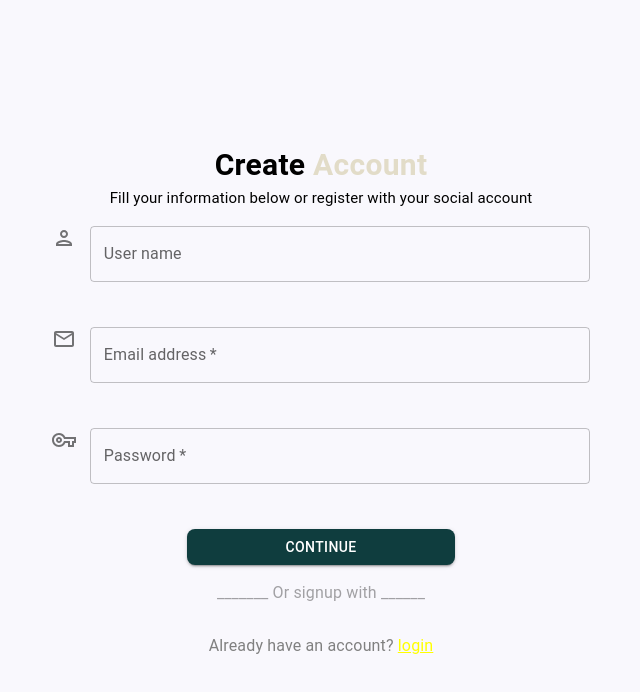
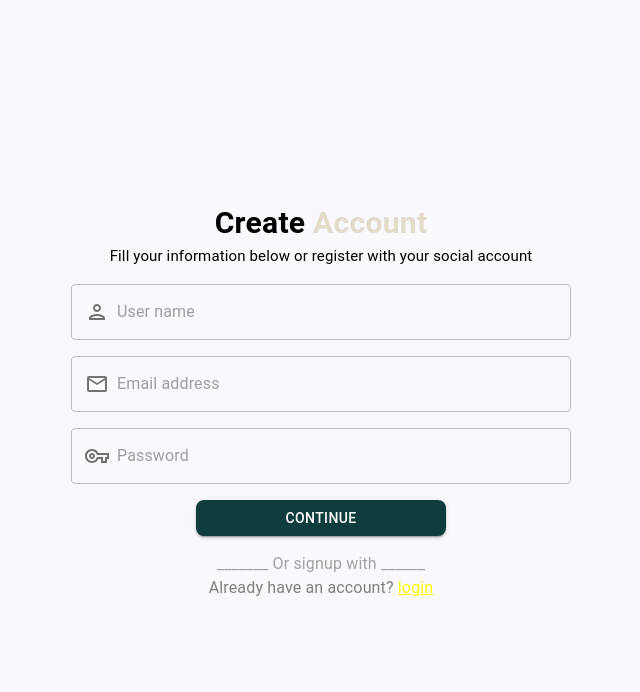
Before and after one commit to Akita-enterprices/Futsal-application, a React (Create React App) app: page /createaccount in a window 1280 px wide. Shown: the top 692 px of the page, without its empty margins (319-959 px from the left). Built offline with nearby package versions, Linux system fonts and the light colour scheme.

Commit message:
create account

```diff
--- a/src/pages/createaccount.tsx
+++ b/src/pages/createaccount.tsx
@@ -1,8 +1,9 @@
 import { useState } from "react";
-import { Box, Typography, TextField, Button } from "@mui/material";
+import { Box, Typography, TextField, Button, InputAdornment } from "@mui/material";
 import PersonOutlinedIcon from "@mui/icons-material/PersonOutlined";
 import EmailOutlinedIcon from "@mui/icons-material/EmailOutlined";
 import VpnKeyOutlinedIcon from "@mui/icons-material/VpnKeyOutlined";
+
 const Createaccount: React.FC<{}> = () => {
   const [email, setEmail] = useState("");
   const [password, setPassword] = useState("");
@@ -16,10 +17,11 @@ const Createaccount: React.FC<{}> = () => {
     setEmail("");
     setPassword("");
   };
+
   return (
     <Box
       sx={{
-        height: "100vh",
+        height: { sm: "100vh", xs: "700px" },
         display: "flex",
         flexDirection: "column",
         justifyContent: "center",
@@ -28,14 +30,13 @@ const Createaccount: React.FC<{}> = () => {
         color: "black",
         fontSize: "1.5rem",
         fontWeight: "bold",
-        maxWidth: "100%",
       }}
     >
       <Typography
-        sx={{ fontSize: { sm: "30px", xs: "20px;" }, fontWeight: "bold" }}
+        sx={{ fontSize: { sm: "30px", xs: "20px" }, fontWeight: "bold" }}
       >
         <span style={{ color: "black" }}>Create</span>{" "}
-        <span style={{ color: "#E2DCC8" }}>Account</span>{" "}
+        <span style={{ color: "#E2DCC8" }}>Account</span>
       </Typography>
       <Typography
         sx={{
@@ -44,48 +45,60 @@ const Createaccount: React.FC<{}> = () => {
           textAlign: "center",
         }}
       >
-        Fill your information below or register with your social account{" "}
+        Fill your information below or register with your social account
       </Typography>
       <Box sx={{ mt: 2, maxWidth: "100%", textAlign: "center" }}>
         <form onSubmit={handleSubmit}>
           <Box>
-            {" "}
-            <PersonOutlinedIcon color="action" sx={{ marginRight: 1 }} />{" "}
             <TextField
-              label="User name"
+              placeholder="User name"
               type="name"
               sx={{ mb: 2, width: { sm: 500, xs: 300 } }}
+              InputProps={{
+                startAdornment: (
+                  <InputAdornment position="start">
+                    <PersonOutlinedIcon color="action" />
+                  </InputAdornment>
+                ),
+              }}
             />
           </Box>
 
-          <br />
           <Box>
-            {" "}
-            <EmailOutlinedIcon color="action" sx={{ marginRight: 1 }} />{" "}
             <TextField
-              label="Email address"
+              placeholder="Email address"
               type="email"
               value={email}
               onChange={(e) => setEmail(e.target.value)}
               required
               sx={{ mb: 2, width: { sm: 500, xs: 300 } }}
+              InputProps={{
+                startAdornment: (
+                  <InputAdornment position="start">
+                    <EmailOutlinedIcon color="action" />
+                  </InputAdornment>
+                ),
+              }}
             />
           </Box>
 
-          <br />
           <Box>
-            <VpnKeyOutlinedIcon color="action" sx={{ marginRight: 1 }} />{" "}
             <TextField
-              label="Password"
+              placeholder="Password"
               type="password"
               value={password}
               onChange={(e) => setPassword(e.target.value)}
               required
               sx={{ mb: 2, width: { sm: 500, xs: 300 } }}
+              InputProps={{
+                startAdornment: (
+                  <InputAdornment position="start">
+                    <VpnKeyOutlinedIcon color="action" />
+                  </InputAdornment>
+                ),
+              }}
             />
           </Box>
-
-          <br />
 
           <Button
             type="submit"
@@ -94,13 +107,12 @@ const Createaccount: React.FC<{}> = () => {
             sx={{
               bgcolor: "#0F3D3E",
               "&:hover": {
-                bgcolor: "#0F3D3E", // Same color as background
+                bgcolor: "#0F3D3E",
               },
-
               width: {
                 sm: "50%",
                 xs: "50%",
-              }, // Add margin top for spacing
+              },
               borderRadius: 2,
               mb: 2,
             }}
@@ -112,7 +124,6 @@ const Createaccount: React.FC<{}> = () => {
           </Typography>
         </form>
       </Box>
-      <br />
       <Typography sx={{ color: "grey", "& a": { color: "yellow" } }}>
         Already have an account? <a href="/login">login</a>
       </Typography>
@@ -121,3 +132,155 @@ const Createaccount: React.FC<{}> = () => {
 };
 
 export default Createaccount;
+
+
+// import { useState } from "react";
+// import { Box, Typography, TextField, Button, InputAdornment } from "@mui/material";
+// import PersonOutlinedIcon from "@mui/icons-material/PersonOutlined";
+// import EmailOutlinedIcon from "@mui/icons-material/EmailOutlined";
+// import VpnKeyOutlinedIcon from "@mui/icons-material/VpnKeyOutlined";
+
+// const Createaccount: React.FC<{}> = () => {
+//   const [username, setUsername] = useState("");
+//   const [email, setEmail] = useState("");
+//   const [password, setPassword] = useState("");
+
+//   const handleSubmit = (e: React.FormEvent) => {
+//     e.preventDefault();
+//     // Form submission logic
+//     console.log("Submitted username:", username);
+//     console.log("Submitted email:", email);
+//     console.log("Submitted password:", password);
+//     // Reset form fields
+//     setUsername("");
+//     setEmail("");
+//     setPassword("");
+//   };
+
+//   const handleUsernameChange = (e: React.ChangeEvent<HTMLInputElement>) => {
+//     setUsername(e.target.value);
+//   };
+
+//   const handleEmailChange = (e: React.ChangeEvent<HTMLInputElement>) => {
+//     setEmail(e.target.value);
+//   };
+
+//   const handlePasswordChange = (e: React.ChangeEvent<HTMLInputElement>) => {
+//     setPassword(e.target.value);
+//   };
+
+//   return (
+//     <Box
+//       sx={{
+//         height: { sm: "100vh", xs: "700px" },
+//         display: "flex",
+//         flexDirection: "column",
+//         justifyContent: "center",
+//         alignItems: "center",
+//         bgcolor: "#f9f8fd",
+//         color: "black",
+//         fontSize: "1.5rem",
+//         fontWeight: "bold",
+//       }}
+//     >
+//       <Typography
+//         sx={{ fontSize: { sm: "30px", xs: "20px" }, fontWeight: "bold" }}
+//       >
+//         <span style={{ color: "black" }}>Create</span>{" "}
+//         <span style={{ color: "#E2DCC8" }}>Account</span>
+//       </Typography>
+//       <Typography
+//         sx={{
+//           fontSize: { sm: "15px", xs: "14px" },
+//           padding: { sm: 0, xs: 3 },
+//           textAlign: "center",
+//         }}
+//       >
+//         Fill your information below or register with your social account
+//       </Typography>
+//       <Box sx={{ mt: 2, maxWidth: "100%", textAlign: "center" }}>
+//         <form onSubmit={handleSubmit}>
+//           <Box>
+//             <TextField
+//               placeholder="User name"
+//               type="text"
+//               value={username}
+//               onChange={handleUsernameChange}
+//               sx={{ mb: 2, width: { sm: 500, xs: 300 } }}
+//               InputProps={{
+//                 startAdornment: (
+//                   <InputAdornment position="start">
+//                     <PersonOutlinedIcon color="action" />
+//                   </InputAdornment>
+//                 ),
+//               }}
+//             />
+//           </Box>
+
+//           <Box>
+//             <TextField
+//               placeholder="Email address"
+//               type="email"
+//               value={email}
+//               onChange={handleEmailChange}
+//               required
+//               sx={{ mb: 2, width: { sm: 500, xs: 300 } }}
+//               InputProps={{
+//                 startAdornment: (
+//                   <InputAdornment position="start">
+//                     <EmailOutlinedIcon color="action" />
+//                   </InputAdornment>
+//                 ),
+//               }}
+//             />
+//           </Box>
+
+//           <Box>
+//             <TextField
+//               placeholder="Password"
+//               type="password"
+//               value={password}
+//               onChange={handlePasswordChange}
+//               required
+//               sx={{ mb: 2, width: { sm: 500, xs: 300 } }}
+//               InputProps={{
+//                 startAdornment: (
+//                   <InputAdornment position="start">
+//                     <VpnKeyOutlinedIcon color="action" />
+//                   </InputAdornment>
+//                 ),
+//               }}
+//             />
+//           </Box>
+
+//           <Button
+//             type="submit"
+//             variant="contained"
+//             sx={{
+//               bgcolor: "#0F3D3E",
+//               "&:hover": {
+//                 bgcolor: "#0F3D3E",
+//               },
+//               width: {
+//                 sm: "50%",
+//                 xs: "50%",
+//               },
+//               borderRadius: 2,
+//               mb: 2,
+//             }}
+//           >
+//             Continue
+//           </Button>
+//           <Typography sx={{ opacity: "35%", textAlign: "center" }}>
+//             _______ Or signup with ______
+//           </Typography>
+//         </form>
+//       </Box>
+//       <Typography sx={{ color: "grey", "& a": { color: "yellow" } }}>
+//         Already have an account? <a href="/login">login</a>
+//       </Typography>
+//     </Box>
+//   );
+// };
+
+// export default Createaccount;
```
